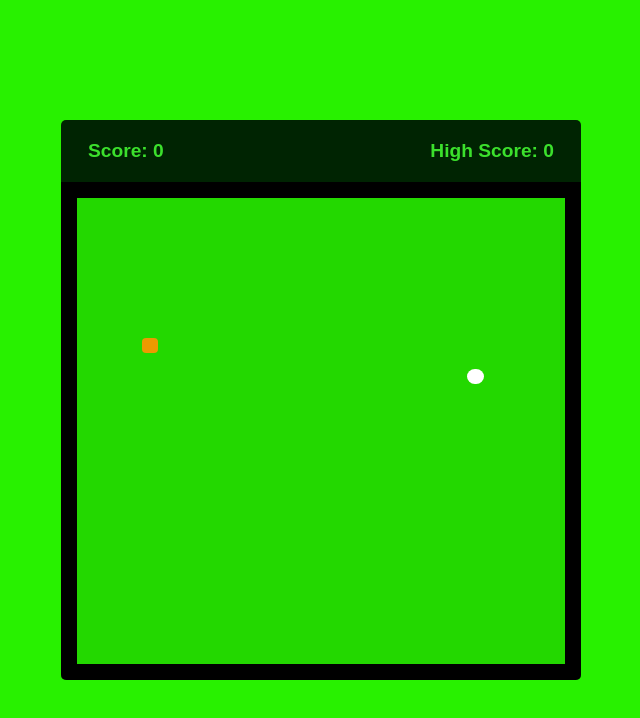
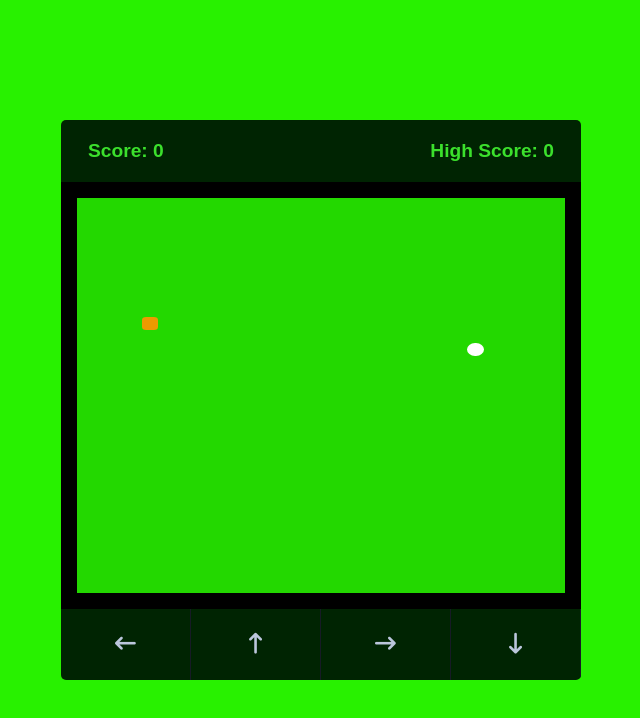
Before and after one commit to TECH-SUOZ/Snake-Game, a plain HTML site: page index.html in a window 1280 px wide. Shown: the whole page, without its empty margins (319-959 px from the left). Drawn offline with Linux system fonts and the light colour scheme.

Commit message:
i added direction to the snake game

```diff
--- a/index.html
+++ b/index.html
@@ -16,6 +16,12 @@
             <span class="high-score">High Score: 30</span>
         </div>
         <div class="play-board"></div>
+        <div class="controls">
+            <i data-key="ArrowLeft" class="fa-solid fa-arrow-left-long"></i>
+            <i data-key="ArrowUp" class="fa-solid fa-arrow-up-long"></i>
+            <i data-key="ArrowRight" class="fa-solid fa-arrow-right-long"></i>
+            <i data-key="ArrowDown" class="fa-solid fa-arrow-down-long"></i>
+        </div>
 
     </div>
     <script src="script.js"></script>
--- a/script.js
+++ b/script.js
@@ -1,6 +1,7 @@
 const playBoard = document.querySelector(".play-board");
 const scoreElement = document.querySelector(".score");
 const highScoreElement = document.querySelector(".high-score");
+const controls = document.querySelectorAll(".controls i");
 
 let gameOver = false;
 let foodX, foodY;
@@ -40,8 +41,11 @@ const changeDirection = (e) => {
     velocityX = 1;
     velocityY = 0;
   }
-  initGame();
-};
+}
+
+controls.forEach(key => {
+  key.addEventListener("click", () => changeDirection({ key: key.dataset.key }));
+});
 
 const initGame = () => {
   if (gameOver) return handleGameOver();
--- a/style.css
+++ b/style.css
@@ -55,3 +55,19 @@ body {
   border-top-left-radius: 25%;
   border-top-right-radius: 25%;
 }
+
+.controls {
+  display: flex;
+  justify-content: space-between;
+
+}
+
+.controls i {
+  padding: 25px 0;
+  color: #BBC6DC;
+  text-align: center;
+  cursor: pointer;
+  font-size: 1.3rem;
+  width: calc(100% / 4);
+  border-right: 1px solid #171b26;
+}
```
